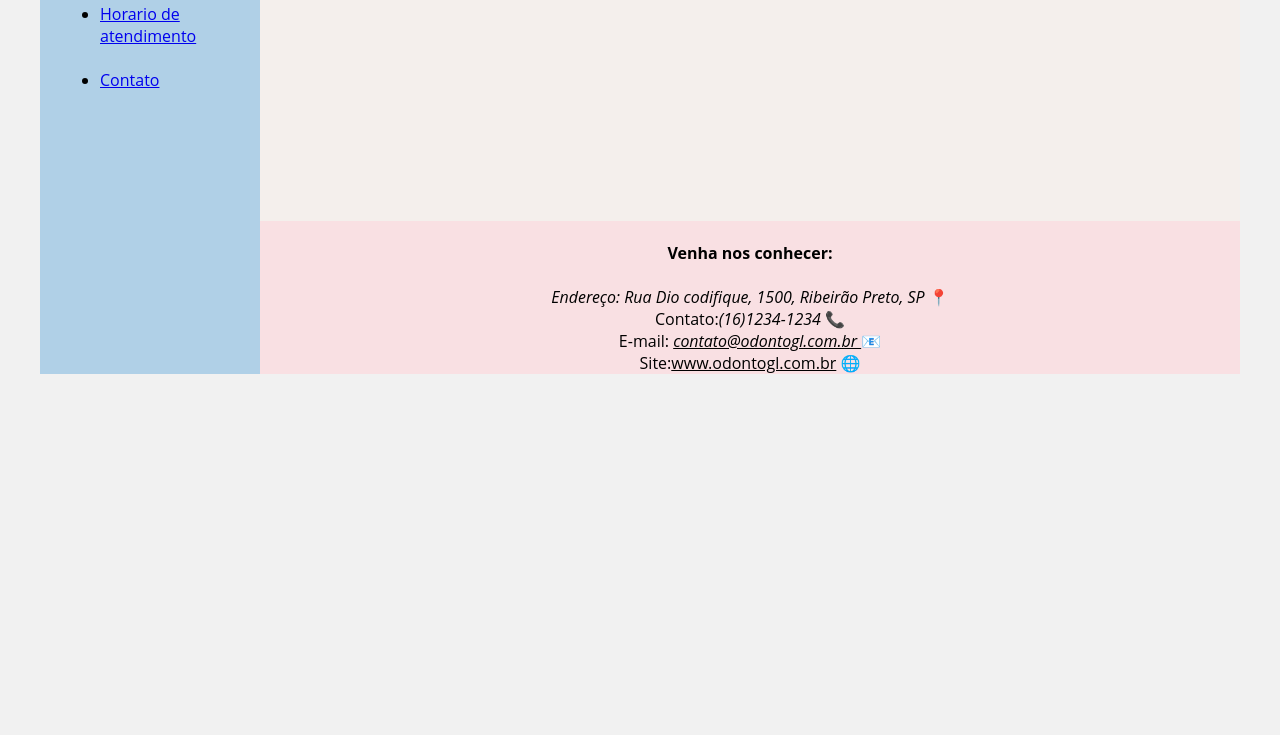
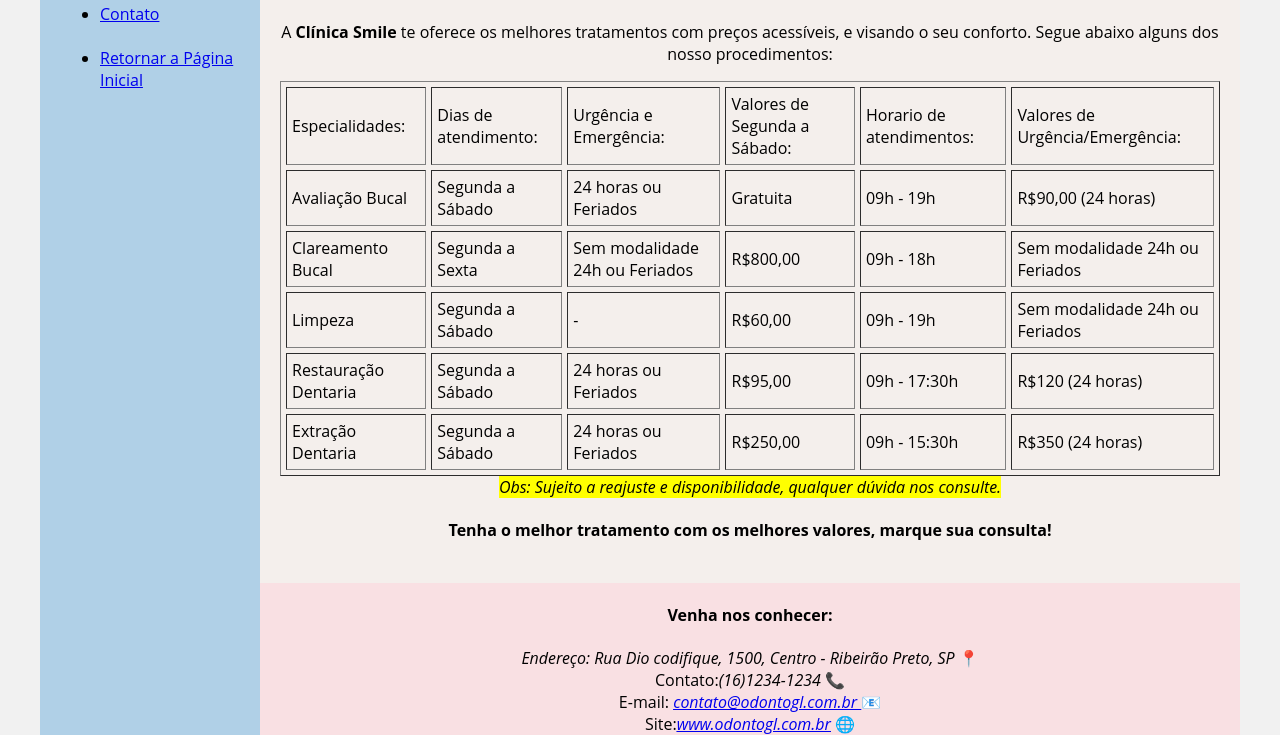
Before and after one commit to GabiLS18/Desafios-Html, a plain HTML site: page Segundo Desafio/Opening hours.html in a window 1280 px wide. Shown: the part 269-1004 px from the top of the page. Before the commit the page ends 800 px from the top, so only its background shows below. Drawn offline with Linux system fonts and the light colour scheme.

Commit message:
Desafios Dio 2.0

```diff
--- a/Segundo Desafio/Opening hours.html
+++ b/Segundo Desafio/Opening hours.html
@@ -1,5 +1,6 @@
 <!DOCTYPE html>
 <html lang="en">
+
 <head>
     <meta charset="UTF-8">
     <meta http-equiv="X-UA-Compatible" content="IE=edge">
@@ -7,45 +8,111 @@
     <title>Clinica Smile 🦷</title>
     <link rel="stylesheet" href="base.css">
 </head>
+
 <body>
     <div class="wrapper">
         <div class="menu">
             <!-- Aqui vai o seu menu -->
-            <p> <img src="https://seeklogo.com/images/O/odontologia-logo-EE582FE91C-seeklogo.com.png" width="180" height="180" align="left"> <br />
+            <p> <img src="https://seeklogo.com/images/O/odontologia-logo-EE582FE91C-seeklogo.com.png" width="180"
+                    height="180" align="left"> <br />
 
             <ul>
-                <li><a href="http://127.0.0.1:5500/Segundo%20Desafio/Clinic%20Information.html">Sobre nossa Clínica</a></li> <br>
-                <li><a href="http://127.0.0.1:5500/Segundo%20Desafio/Opening%20hours.html">Horario de atendimento</a></li>  <br>
+                <li><a href="http://127.0.0.1:5500/Segundo%20Desafio/Clinic%20Information.html">Sobre nossa Clínica</a>
+                </li> <br>
                 <li><a href="http://127.0.0.1:5500/Segundo%20Desafio/Contact.html">Contato</a></li> <br>
+
+                <li><a href="http://127.0.0.1:5500/Segundo%20Desafio/Home%20page.html">Retornar a Página Inicial</a>
+                </li> <br>
             </ul>
         </div>
 
         <div class="main">
             <div class="header">
-                    <h1 align="middle"><strong>Clínica Smile 🦷</strong></h1>
-                    <h4 align="middle"><i>Assistência odontológica especializada, em ambiente de alegria e excelência.</i></h4>
-                    </p>
+                <h1 align="middle"><strong>Clínica Smile</strong></h1>
+                <h4 align="middle"><i>Assistência odontológica especializada, em ambiente de alegria e excelência.</i>
+                </h4>
+                </p>
+                <center>
+                    <img title="Logotipo" alt="Descrição da homepage" src="imagens/ag c.png" width="120" height="120" />
+                </center>
             </div>
 
             <div class="content">
                 <center>
-                 <p>A <strong>Clinica Smile</strong> oferece todo o conforto, sofisticação e comodidade de estar localizada dentro do DIO Empresarial.</p>
-               Além de toda infra-estrutura e tecnologia, a <strong>Clinica Smile</strong>  conta com um corpo clínico altamente qualificado, que somado a todas as outras qualidades a fazem referência no segmento.
-            </center>
+                    <p>A <strong>Clínica Smile </strong> te oferece os melhores tratamentos com preços acessíveis, e
+                        visando o seu conforto. Segue abaixo alguns dos nosso procedimentos:</p>
+
+                    <table summary="Essa tabela mostra os valores dos tratamentos conforme os dias da semana" border="1"
+                        cellpadding="5" cellspacing="5" widht="500px">
+                        <tr>
+                            <td> Especialidades:</td>
+                            <td> Dias de atendimento:</td>
+                            <td> Urgência e Emergência: </td>
+                            <td> Valores de Segunda a Sábado:</td>
+                            <td> Horario de atendimentos: </td>
+                            <td> Valores de Urgência/Emergência:</td>
+
+                        </tr>
+                        <tr>
+                            <td> Avaliação Bucal </td>
+                            <td> Segunda a Sábado</td>
+                            <td> 24 horas ou Feriados</td>
+                            <td> Gratuita </td>
+                            <td> 09h - 19h </td>
+                            <td> R$90,00 (24 horas) </td>
+
+                        </tr>
+                        <tr>
+                            <td> Clareamento Bucal </td>
+                            <td> Segunda a Sexta </td>
+                            <td> Sem modalidade 24h ou Feriados </td>
+                            <td> R$800,00 </td>
+                            <td> 09h - 18h </td>
+                            <td> Sem modalidade 24h ou Feriados </td>
+                        </tr>
+                        <tr>
+                            <td> Limpeza </td>
+                            <td> Segunda a Sábado </td>
+                            <td> - </td>
+                            <td> R$60,00 </td>
+                            <td> 09h - 19h </td>
+                            <td> Sem modalidade 24h ou Feriados</td>
+                        </tr>
+                        <tr>
+                            <td> Restauração Dentaria</td>
+                            <td> Segunda a Sábado</td>
+                            <td> 24 horas ou Feriados</td>
+                            <td> R$95,00</td>
+                            <td> 09h - 17:30h </td>
+                            <td> R$120 (24 horas) </td>
+                        </tr>
+                        <tr>
+                            <td> Extração Dentaria</td>
+                            <td> Segunda a Sábado</td>
+                            <td> 24 horas ou Feriados</td>
+                            <td> R$250,00</td>
+                            <td> 09h - 15:30h </td>
+                            <td> R$350 (24 horas) </td>
+                        </tr>
+                    </table>
+                    <i><mark>Obs: Sujeito a reajuste e disponibilidade, qualquer dúvida nos consulte.</mark></i> <br />
+
+                    <h4>Tenha o melhor tratamento com os melhores valores, marque sua consulta!</h4>
+
             </div>
 
             <div class="footer">
                 <center>
                     <h4>Venha nos conhecer:</h4>
-                    <i>Endereço: Rua Dio codifique, 1500, Ribeirão Preto, SP </i>📍<br />
+                    <i>Endereço: Rua Dio codifique, 1500, Centro - Ribeirão Preto, SP </i>📍<br />
                     Contato:<i>(16)1234-1234</i> 📞 <br />
-                    E-mail: <i><u>contato@odontogl.com.br </i></u> 📧<br />
-                    Site:<i></i><u>www.odontogl.com.br</i></u> 🌐<br /></strong>
+                    E-mail: <a href="#"><i><u>contato@odontogl.com.br </a></i></u> 📧<br />
+                    Site:<a href="#"><i><u>www.odontogl.com.br</i></a></u> 🌐<br /></strong>
 
-                    </i>
                 </center>
             </div>
         </div>
     </div>
 </body>
+
 </html>
--- a/Segundo Desafio/base.css
+++ b/Segundo Desafio/base.css
@@ -8,6 +8,19 @@ body {
     display: flex;
     justify-content: center;
 }
+
+label {
+    width:100px;
+    text-align: right;
+    display:inline-block;
+    padding-right:5px;
+}
+
+fieldset {
+ margin:15px 0;
+ border-radius:10px;
+
+  }
 
 .wrapper {
     width: 1200px;
```
Also changed, not shown: Segundo Desafio/Clinic Information.html (+7 -8 lines), Segundo Desafio/Contact.html (+44 -13 lines), Segundo Desafio/Home page.html (+26 -16 lines), Segundo Desafio/imagens/ag c.png (added), Segundo Desafio/imagens/agende sua consulta.png (added), Segundo Desafio/imagens/fale conosco.png (added).
